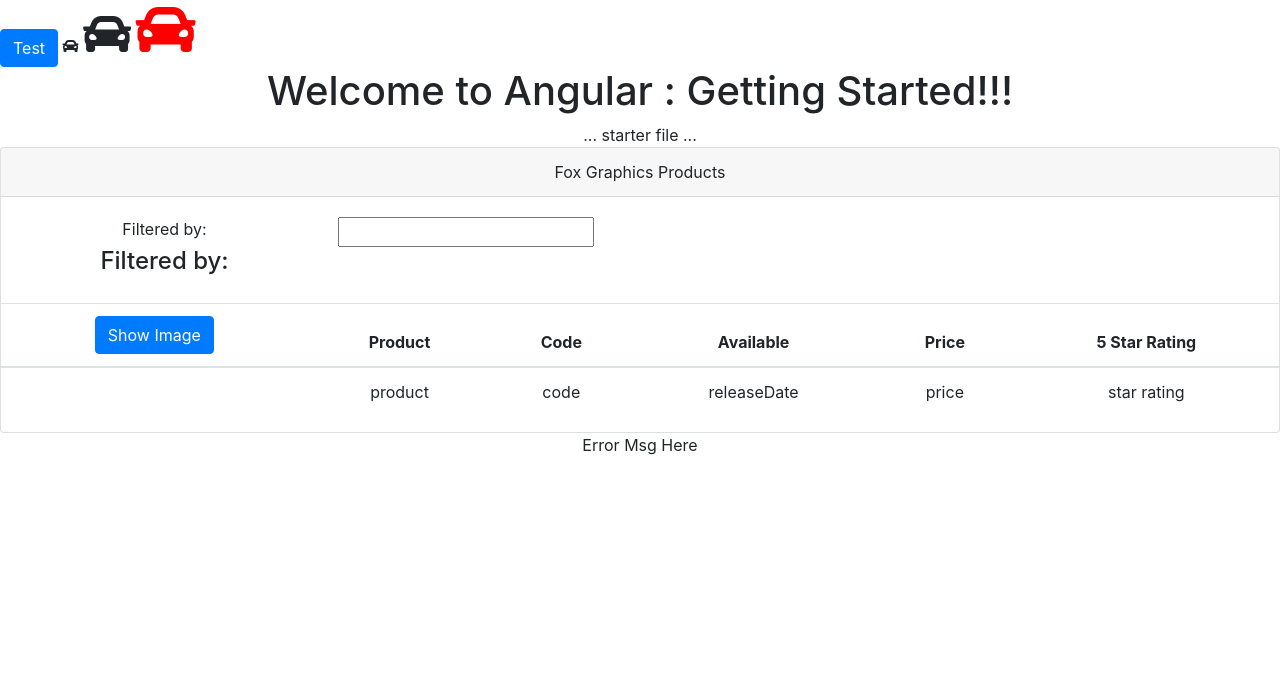
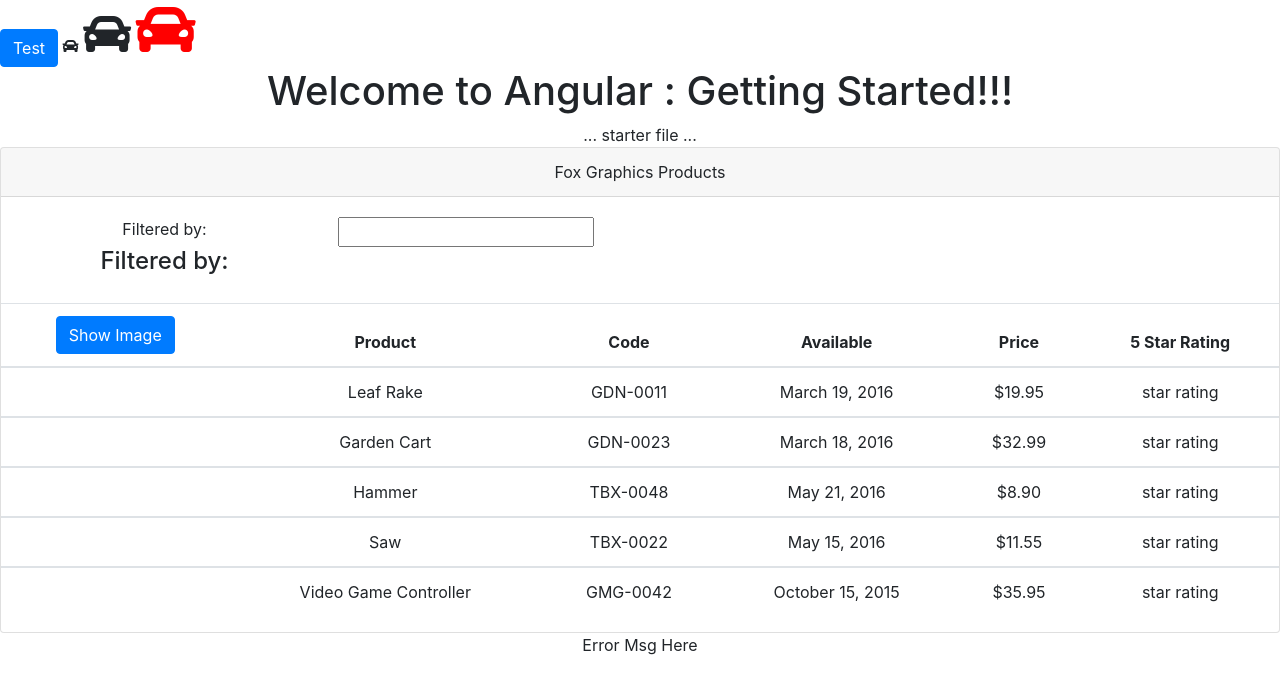
Before and after one commit to FoxGeoff/amp-master, an Angular app: page / in a window 1280 px wide. Shown: the top 694 px of the page. Built offline with nearby package versions, Linux system fonts and the light colour scheme.

Commit message:
Add Angular structural  diectives *ngIf *ngFor

```diff
--- a/src/app/product-list/product-list.component.html
+++ b/src/app/product-list/product-list.component.html
@@ -18,7 +18,7 @@
       </div>
   </div>
   <div class='table-responsive'>
-      <table class='table'>
+      <table class='table' *ngIf = "products && products.length" >
           <thead>
               <tr>
                   <th>
@@ -33,15 +33,15 @@
                   <th>5 Star Rating</th>
               </tr>
           </thead>
-          <tbody>
+          <tbody *ngFor = "let prod of products">
               <tr>
                   <td>
                       <img>
                   </td>
-                  <td>product</td>
-                  <td>code</td>
-                  <td> releaseDate </td>
-                  <td>price</td>
+                  <td>{{prod.productName}}</td>
+                  <td>{{prod.productCode}}</td>
+                  <td> {{prod.releaseDate}} </td>
+                  <td>{{prod.price|currency}}</td>
                   <td>star rating</td>
               </tr>
           </tbody>
--- a/src/app/product-list/product-list.component.ts
+++ b/src/app/product-list/product-list.component.ts
@@ -6,7 +6,60 @@
   styleUrls: ['./product-list.component.css']
 })
 export class ProductListComponent implements OnInit {
-  pageTitle:string = "Fox Graphics Products"
+  pageTitle: string = "Fox Graphics Products";
+  products: any[] = [
+    {
+      "productId": 1,
+      "productName": "Leaf Rake",
+      "productCode": "GDN-0011",
+      "releaseDate": "March 19, 2016",
+      "description": "Leaf rake with 48-inch wooden handle.",
+      "price": 19.95,
+      "starRating": 3.2,
+      "imageUrl": "https://openclipart.org/image/300px/svg_to_png/26215/Anonymous_Leaf_Rake.png"
+    },
+    {
+      "productId": 2,
+      "productName": "Garden Cart",
+      "productCode": "GDN-0023",
+      "releaseDate": "March 18, 2016",
+      "description": "15 gallon capacity rolling garden cart",
+      "price": 32.99,
+      "starRating": 4.2,
+      "imageUrl": "https://openclipart.org/image/300px/svg_to_png/58471/garden_cart.png"
+    },
+    {
+      "productId": 5,
+      "productName": "Hammer",
+      "productCode": "TBX-0048",
+      "releaseDate": "May 21, 2016",
+      "description": "Curved claw steel hammer",
+      "price": 8.9,
+      "starRating": 4.8,
+      "imageUrl": "https://openclipart.org/image/300px/svg_to_png/73/rejon_Hammer.png"
+    },
+    {
+      "productId": 8,
+      "productName": "Saw",
+      "productCode": "TBX-0022",
+      "releaseDate": "May 15, 2016",
+      "description": "15-inch steel blade hand saw",
+      "price": 11.55,
+      "starRating": 3.7,
+      "imageUrl": "https://openclipart.org/image/300px/svg_to_png/27070/egore911_saw.png"
+    },
+    {
+      "productId": 10,
+      "productName": "Video Game Controller",
+      "productCode": "GMG-0042",
+      "releaseDate": "October 15, 2015",
+      "description": "Standard two-button video game controller",
+      "price": 35.95,
+      "starRating": 4.6,
+      "imageUrl": "https://openclipart.org/image/300px/svg_to_png/120337/xbox-controller_01.png"
+    }
+  ];
+
   constructor() { }
 
   ngOnInit() {
```
